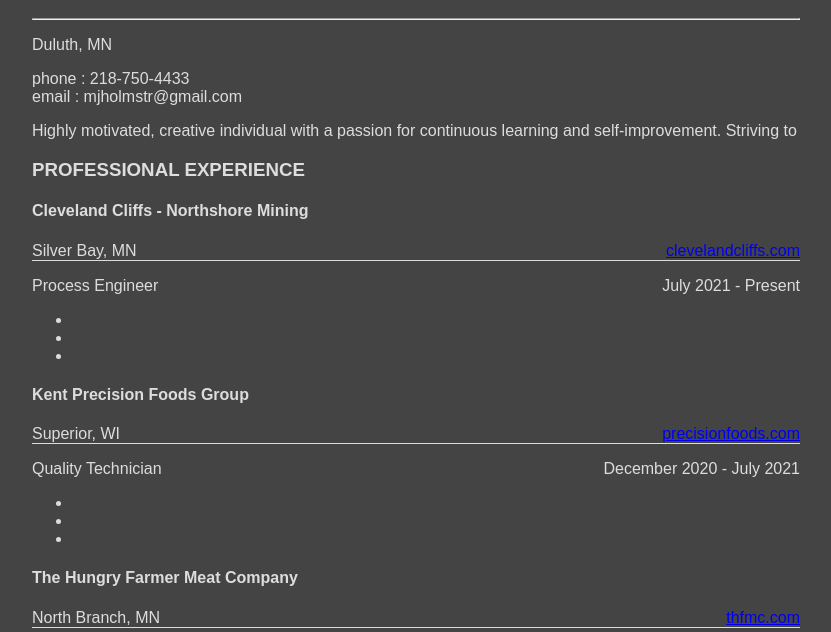
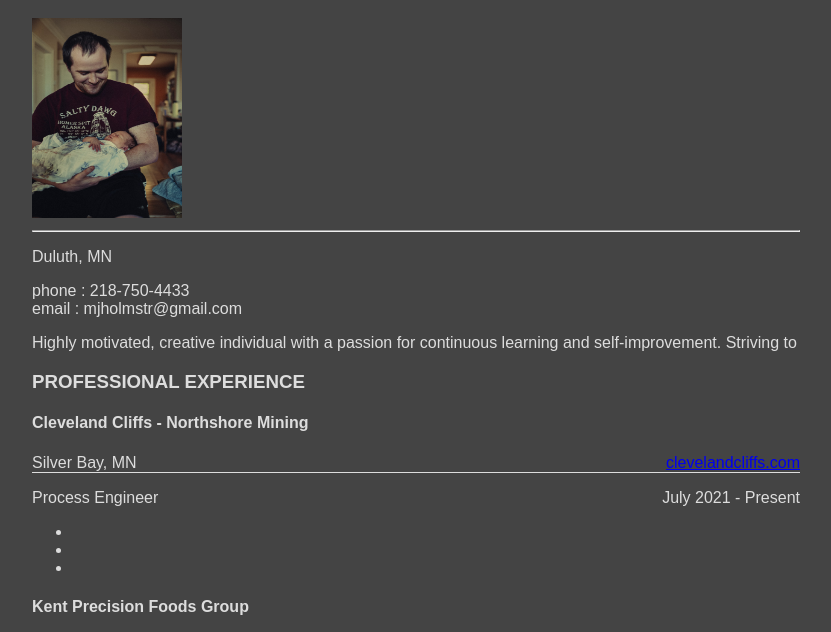
Before and after one commit to mjholmstr/mjholmstr.github.io, a plain HTML site: page index.html in a window 1280 px wide. Shown: the part 168-800 px from the top of the page, without its empty margins (224-1055 px from the left). Drawn offline with Linux system fonts and the light colour scheme.

Commit message:
Update index.html

```diff
--- a/index.html
+++ b/index.html
@@ -9,6 +9,7 @@
 <body>
   <div>
     <h1>Matthew Holmstrom</h1>
+    <img src="L1004012.jpg" width="150" height="200" alt="Me and Lev">
     <hr>
     <p>Duluth, MN</p>
     <p id="contact-info">phone : 218-750-4433<br>email : mjholmstr@gmail.com</p>
```
